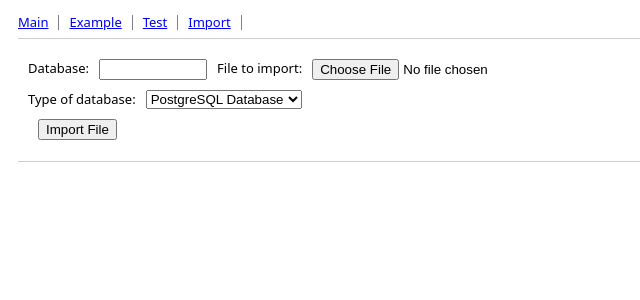
After one commit to kakhavk/dbutils, a PHP site: page /import.php in a window 1280 px wide. The commit adds this page. Shown: the top 300 px of the page, without its empty margins (0-640 px from the left). Run offline with PHP 8.4, Linux system fonts and the light colour scheme; some libraries are stand-ins or nearby versions.

Commit message:
added import example

```diff
--- a/public_html/conf.php
+++ b/public_html/conf.php
@@ -1,5 +1,4 @@
 <?php
-
 ini_set("display_errors", 'On');
 ini_set("error_reporting", "E_ALL");
 
--- a/public_html/header.php
+++ b/public_html/header.php
@@ -18,8 +18,8 @@ $active=true;
 $min=0;
 $max=100;
 
-if(isset($dbType)) $dbUtils->setDbType($dbType);
-else $dbUtils->setDbType("pgsql");
+if(isset($dbType) && !is_null($dbType)) $dbUtils->setDbType($dbType);
+if(isset($attrEmulatePrepares) && !is_null($attrEmulatePrepares)) $dbUtils->setAttrEmulatePrepares($attrEmulatePrepares);
 
 try{
     $conn=$dbUtils->connect(DBHOST, DBUSER, DBPASS, DBNAME);
@@ -48,4 +48,6 @@ try{
 	<div class="topnavseparator"></div>
 	<div class="navmenuitem"><a href="test.php">Test</a></div>
 	<div class="topnavseparator"></div>
+	<div class="navmenuitem"><a href="import.php">Import</a></div>
+	<div class="topnavseparator"></div>
 </div>
--- /dev/null
+++ b/public_html/import.php
@@ -0,0 +1,103 @@
+<?php
+# Example for class DbUtils
+# Writen By Kakhaber Kashmadze <info@soft.ge>
+//$dbType='mysql';
+$title="Import SQL";
+$attrEmulatePrepares=1;
+
+$dbType=null;
+if(isset($_REQUEST['dbtype']) && trim($_REQUEST['dbtype'])!=="") $dbType=trim($_REQUEST['dbtype']);
+
+require_once 'header.php';
+
+$id=0;
+$lname=null;
+$fname=null;
+$min=0;
+$max=20;
+$fetchMode=PDO::FETCH_ASSOC;
+
+$action=null;
+$database=null;
+
+if(isset($_REQUEST['action']) && trim($_REQUEST['action'])!=="") $action=trim($_REQUEST['action']);
+if(isset($_REQUEST['database']) && trim($_REQUEST['database'])!=="") $database=trim($_REQUEST['database']);
+
+
+?>
+<style>
+ .fieldlabel{
+	float:left; margin-left:10px; text-align:right;
+ }
+ .fieldinput{
+	float:left; margin-left:10px; text-align:left;
+ }
+ .fieldinputtext{
+	width:100px;;
+ }
+ .submit_button{
+	margin-left:10px; text-align:center;
+ }
+ .hrepasratorline{
+	clear:both; margin-top:20px; margin-bottom:10px; height:1px; background-color:#CCCCCC;
+ }
+</style>
+<div id="content">
+<div class="hrepasratorline"></div>
+<form id="exampleform" method="post" action="import.php" enctype="multipart/form-data">
+	<input type="hidden" id="action" name="action" value="import" />
+    <div style="clear:both; height:10px;"></div>
+    <div class="fieldlabel">Database: </div>
+    <div class="fieldinput"><input class="fieldinputtext" type="text" id="database" name="database" value="<?php if(!is_null($database)) echo $database; ?>" /></div>
+    <div class="fieldlabel">File to import: </div>
+    <div class="fieldinput"><input type="file" id="dumpfile" name="dumpfile" /></div>
+    <div style="clear:both; height:10px;"></div>
+    <div class="fieldlabel">Type of database: </div>
+    <div class="fieldinput">
+		<select id="dbtype" name="dbtype">
+			<option value="pgsql">PostgreSQL Database</option>
+			<option value="mysql">MySQL Database</option>
+		</select>
+    </div>
+    <div style="clear:both; height:10px;"></div>
+    <div class="fieldinput">
+		<button class="submit_button" type="buttom" id="submit" name="submit" value="1" onclick="submitForm()">Import File</button>
+	</div>
+    <div style="clear:both; height:1px;"></div>
+</form>
+<div class="hrepasratorline"></div>
+<?php
+$errorMessage=trim($errorMessage);
+
+
+$sqldump=null;
+$sqlline='';
+$sqlfile=null;
+$filetoimport=null;
+if($errorMessage==''){
+	if(!is_null($action) && $action=='import'){
+
+		$filetoimport=$_FILES['dumpfile']['tmp_name'];
+
+		$sqlfile=file($filetoimport);
+
+		foreach($sqlfile as $v){
+			if(trim($v)!=='\.' && strpos($v, '--')!==0 && strpos($v, ' --')!==0 && !empty(trim($v))){
+				$sqldump.=$v;
+			}
+		}
+
+		$dbUtils->update($conn, $sqldump);
+		if($dbUtils->getIsError()==1){
+			echo $dbUtils->getErrorMessage();
+		}else{
+			echo 'Imported successfully';
+		}
+	}
+}
+
+
+
+?>
+</div>
+<?php require_once 'footer.php'; ?>
```
Also changed, not shown: include/classes/DbUtils.php (+98 -32 lines).
